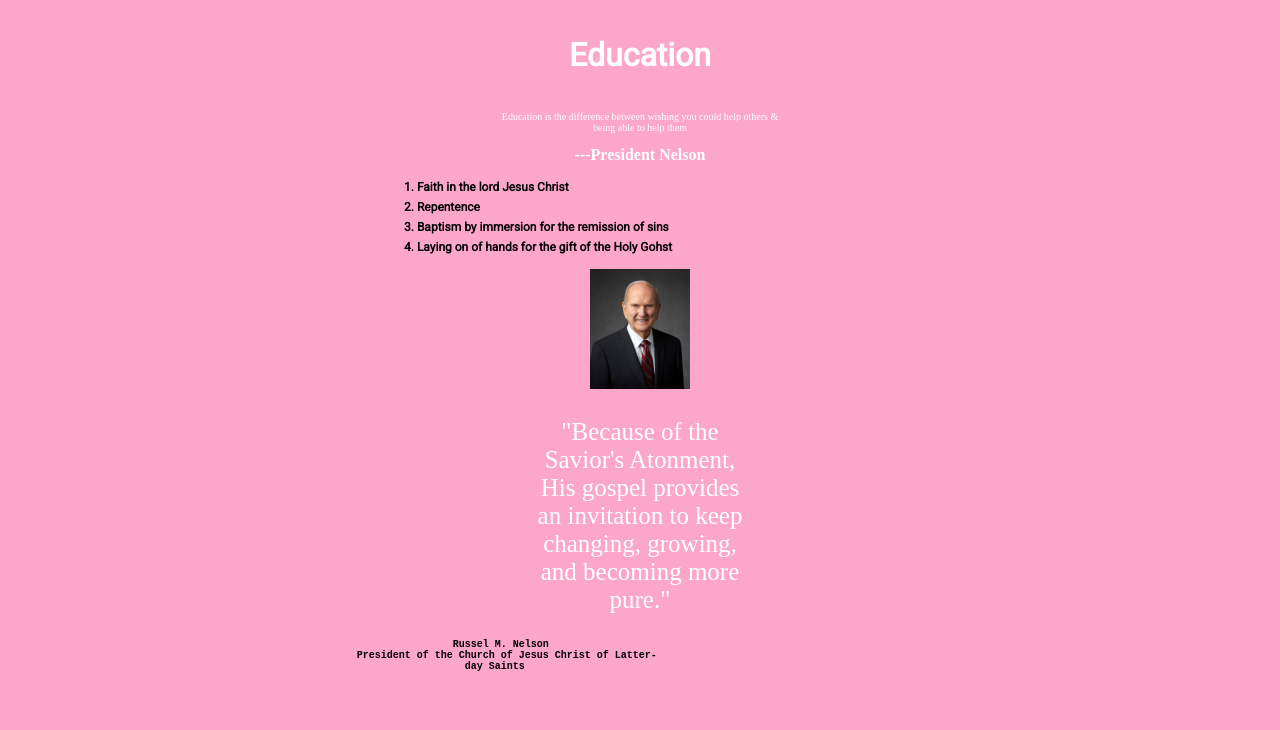
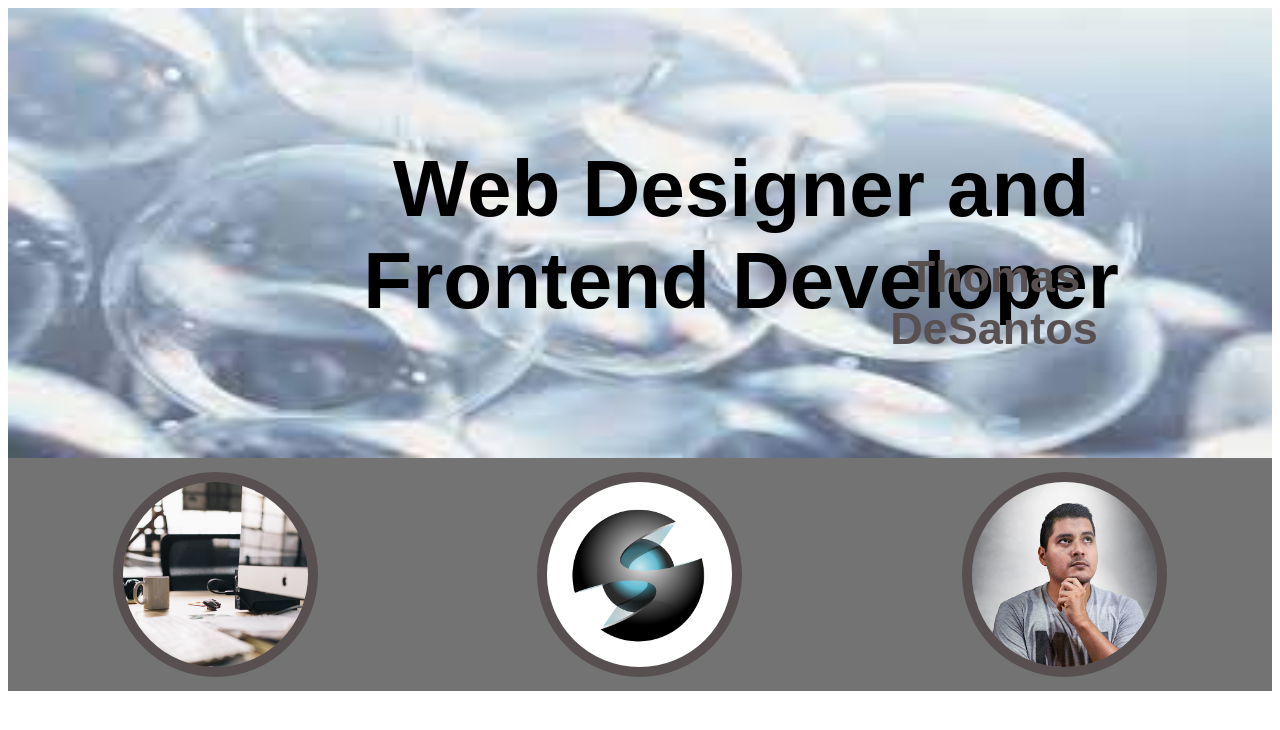
Before and after one commit to 1sparky123/1sparky123.github.io, a plain HTML site: page ice/index.html in a window 1280 px wide. Drawn offline with Linux system fonts and the light colour scheme; files that its build step writes are made by us from their sources; a small style sheet from the web is missing; a web font is replaced by a local one.

Commit message:
ice challenge
Co-authored-by: Joelybe <Joelybe@users.noreply.github.com>
Co-authored-by: Caden Franc <cadenfranc@users.noreply.github.com>

```diff
--- a/ice/index.html
+++ b/ice/index.html
@@ -4,45 +4,36 @@
     <meta charset="UTF-8">
     <meta http-equiv="X-UA-Compatible" content="IE=edge">
     <meta name="viewport" content="width=device-width, initial-scale=1.0">
-    <link rel = 'stylesheet' href = 'styles/syle.css'>
+    <link rel = 'stylesheet' href = 'styles/style.css'>
     <title>Document</title>
+    <link rel="stylesheet" href="style/style.css">
 </head>
 <body>
     <header>
-        <h1 id = 'header'>Education</h1>
-        <p>Education is the difference between wishing you could help others &amp;
-            <br>being able to help them</p>
-        <h2>---President Nelson</h2>
+        <div class = 'container'>
+            <img src = 'images/Bubbles.JPG' alt='Bubbles'>
+            <div class = 'centered'>
+                <h1>Web Designer and Frontend Developer<h1>
+            </div>
+            <div class = 'bottom_right'>
+                <h2>Thomas DeSantos</h2>
+            </div>
+        </div>
     </header>
     <main>
-        <ul id = 'list'>
-            <ol>1. Faith in the lord Jesus Christ</ol>
-            <ol>2. Repentence</ol>
-            <ol>3. Baptism by immersion for the remission of sins</ol>
-            <ol>4. Laying on of hands for the gift of the Holy Gohst</ol>
-        </ul>
-        <img class="prophet-img" src="images/Nelson.png" alt="Russel M Nelson" style="width:100px;height:120px">
-
+        <section class="images">
+            <section>
+                <img src="images/w05_ice_image_desk.jpg" alt="idk its a desk">
+            </section>
+            <section>
+                <img src="images/w05_ice_image_graphic.png" alt="some sphere?">
+            </section>
+            <section>
+                <img src="images/w05_ice_image_person.jpg" alt="some dude thinking">
+            </section>
+        </section>
     </main>
     <footer>
-        <h3>
-            <p>
-            "Because of the <br>
-            Savior's Atonment,<br>
-            His gospel provides <br>
-            an invitation to keep <br>
-            changing, growing, <br>
-            and becoming more <br>
-            pure."
-            </p>
-        </h3>
-            <pre id ='foot'>
-                                Russel M. Nelson
-                President of the Church of Jesus Christ of Latter-
-                                  day Saints
-            </pre>
-
 
     </footer>
 </body>
-</html>
--- /dev/null
+++ b/ice/style/style.css
@@ -0,0 +1,58 @@
+@import url('https://fonts.googleapis.com/css2?family=Barlow+Condensed:wght@300&display=swap');
+
+
+
+.container{
+    position: relative;
+    text-align: center;
+    color: black
+}
+.container img{
+    max-height: 450px;
+    width : 100%;
+}
+.centered {
+    position: absolute;
+    top:50%;
+    left:30%;
+    transform: translate(-10%,-50%);
+    font-family: 'Barlow Condensed', sans-serif;
+    font-size: 40px;
+    color:black;
+    font-weight: bold;
+}
+.bottom_right{
+    position:absolute;
+    top: 65%;
+    left: 80%;
+    transform: translate(-60%, -50%);
+    font-family: 'Barlow Condensed', sans-serif;
+    font-size:30px;
+    color: rgb(88, 80, 80);
+    font-weight: bold;
+}
+
+header {
+    background-color: #737373;
+}
+
+main {
+    background-color: #737373;
+}
+
+.images {
+    padding-bottom:10px;
+    padding-top:10px;
+    display: grid;
+    grid-template-columns: 1fr 1fr 1fr;
+    text-align:center;
+    gap:10px;
+    border-radius: 200px;
+}
+
+.images img {
+    height: 185px;
+    width: 185px;
+    border: rgb(88, 80, 80) 10px solid;
+    border-radius: 120px;
+}
```
Also changed, not shown: ice/old-ice/index.html (added, +48 -0 lines), ice/images/Bubbles.JPG (added), ice/images/w05_circles.jpg (added), ice/images/w05_ice_image_desk.jpg (added), ice/images/w05_ice_image_graphic.png (added), ice/images/w05_ice_image_person.jpg (added), ice/old-ice/images/Nelson.png (renamed from ice/images/Nelson.png), ice/old-ice/styles/syle.css (renamed from ice/styles/syle.css).
